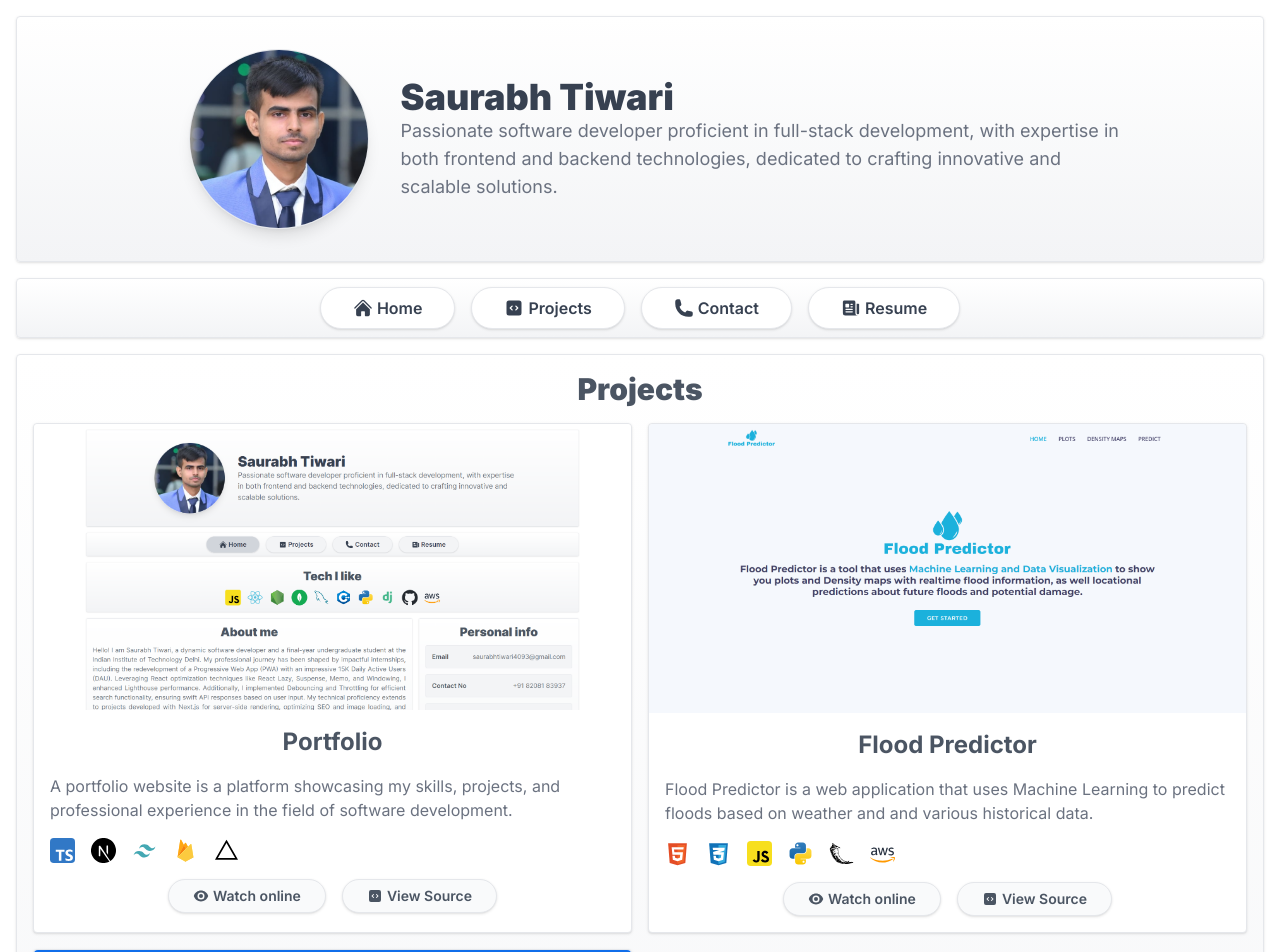
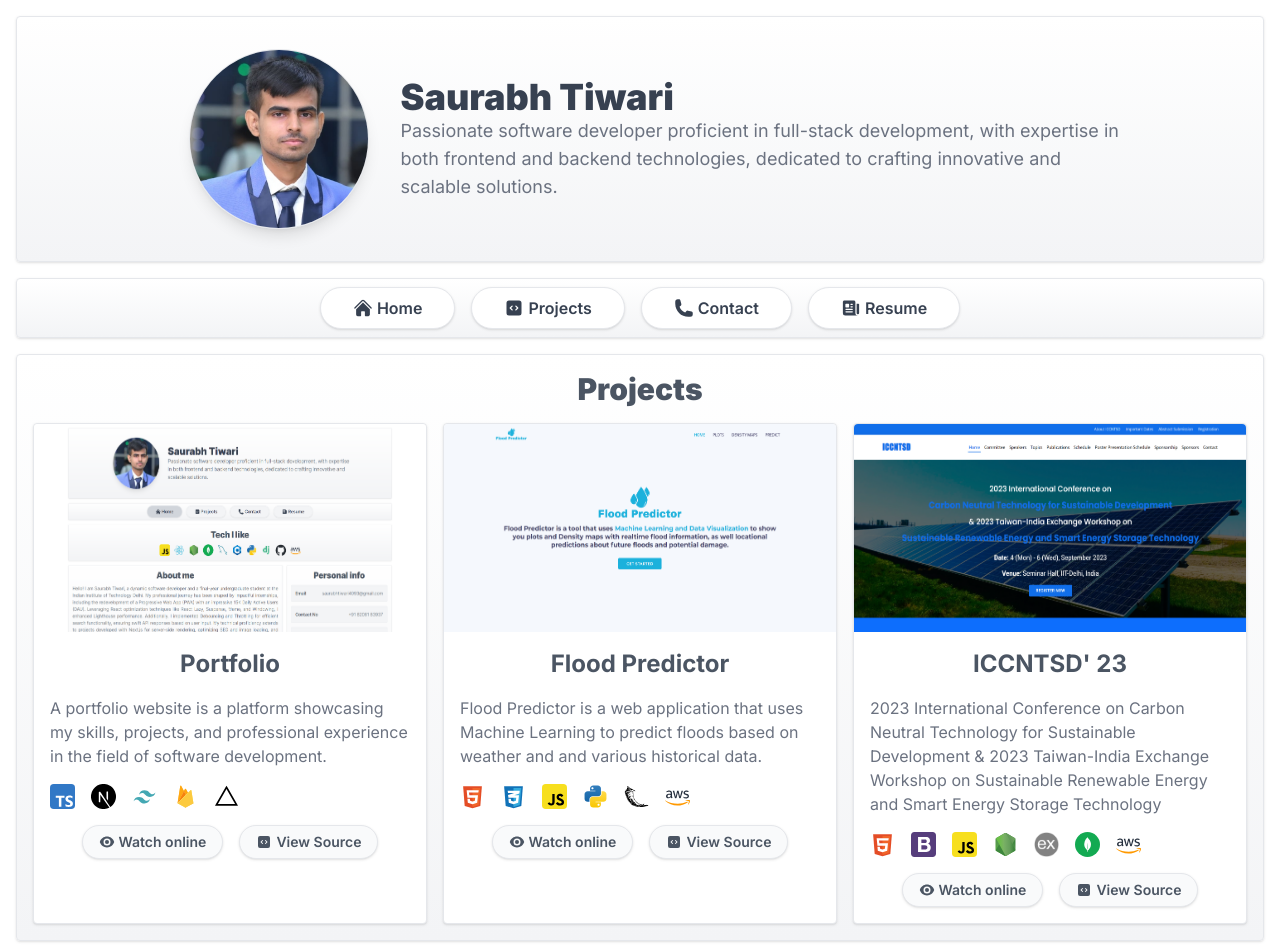
Before and after one commit to SaurabhTiwari4093/portfolio, a Next.js app: page /projects in a window 1280 px wide. Shown: the top 952 px of the page. Built offline with nearby package versions, Linux system fonts and the light colour scheme.

Commit message:
3 projects in one line

```diff
--- a/app/components/project.tsx
+++ b/app/components/project.tsx
@@ -5,8 +5,8 @@ import { EyeIcon, CodeBracketSquareIcon } from "@heroicons/react/24/solid";
 
 function Project(props: any) {
   return (
-    <div className="col-span-2 md:col-span-1 rounded shadow bg-white border">
-      <Image src={props.image} alt={props.title} className="w-full h-100 rounded-t" />
+    <div className="col-span-6 md:col-span-3 lg:col-span-2 rounded shadow bg-white border">
+      <Image src={props.image} alt={props.title} className="w-full h-52 rounded-t" />
       <div className="p-4">
         <div className="text-lg md:text-2xl font-bold text-center text-gray-600 mb-4">
           {props.title}
@@ -30,7 +30,7 @@ function Project(props: any) {
         <div className="flex gap-4 items-center justify-center text-gray-600 text-sm">
           {props.href !== "#" ? (
             <Link href={props.href} target="_blank" rel="noopener noreferrer">
-              <button className="bg-gray-50 hover:bg-gray-100 rounded-full shadow border font-semibold py-1.5 px-6 flex gap-1 items-center justify-center">
+              <button className="bg-gray-50 hover:bg-gray-100 rounded-full shadow border font-semibold py-1.5 px-4 flex gap-1 items-center justify-center">
                 <EyeIcon className="h-4 w-4" />
                 <span className="hidden md:block">Watch online</span>
               </button>
@@ -39,7 +39,7 @@ function Project(props: any) {
             <></>
           )}
           <Link href={props.code} target="_blank" rel="noopener noreferrer">
-            <button className="bg-gray-50 hover:bg-gray-100 rounded-full shadow border font-semibold py-1.5 px-6 flex gap-1 items-center justify-center">
+            <button className="bg-gray-50 hover:bg-gray-100 rounded-full shadow border font-semibold py-1.5 px-4 flex gap-1 items-center justify-center">
               <CodeBracketSquareIcon className="h-4 w-4" />
               <span className="hidden md:block">View Source</span>
             </button>
--- a/app/projects/page.tsx
+++ b/app/projects/page.tsx
@@ -28,7 +28,7 @@ function Projects() {
       <div className="text-3xl font-black text-gray-600 text-center mb-4">
         Projects
       </div>
-      <div className="grid grid-cols-2 gap-4 text-gray-500">
+      <div className="grid grid-cols-6 gap-4 text-gray-500">
         <OneProject
           image={PortfolioImg}
           title={"Portfolio"}
```
